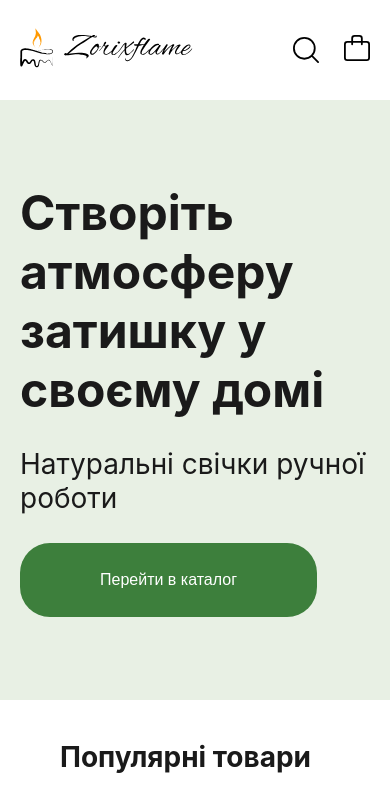
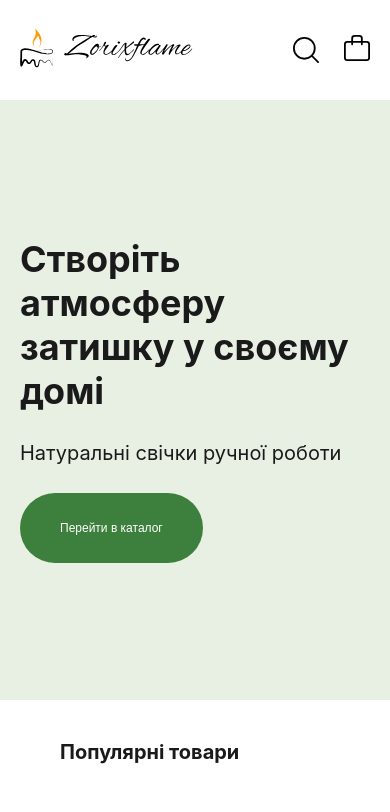
Before and after one commit to K1D4-dev/zorixflame, a React (Vite) app: page / in a window 390 px wide. Shown: the top 812 px of the page. Built offline with nearby package versions, Linux system fonts and the light colour scheme; no server answers; the database is empty.

Commit message:
Адаптував текст під мобілку

```diff
--- a/src/App.module.css
+++ b/src/App.module.css
@@ -74,7 +74,7 @@
 body {
     background-color: var(--color-bg-white);
     color: var(--color-text-black);
-    font-family: var(--font-family-base);
+    font-family: 'Inter', sans-serif;
 }
 
 @media (max-width: 1200px) {
@@ -91,5 +91,10 @@ body {
         --product-card-max-width: 210px;
         --product-card-min-width: 190px;
 
+        --font-size-xs: 8px;
+        --font-size-base: 12px;;
+        --font-size-xl: 20px;
+        --font-size-xxl: 36px;
+
     }
 }
--- a/src/components/UI/Button/Button.module.css
+++ b/src/components/UI/Button/Button.module.css
@@ -14,7 +14,7 @@
 }
 
 .btn.section {
-    border-radius: var(--radius-xl);
-    padding: var(--spacing-base) var(--spacing-xxl);
+    border-radius: var(--radius-xxl);
+    padding: var(--spacing-base) var(--spacing-xl);
     font-size: var(--font-size-base);
 }
```
